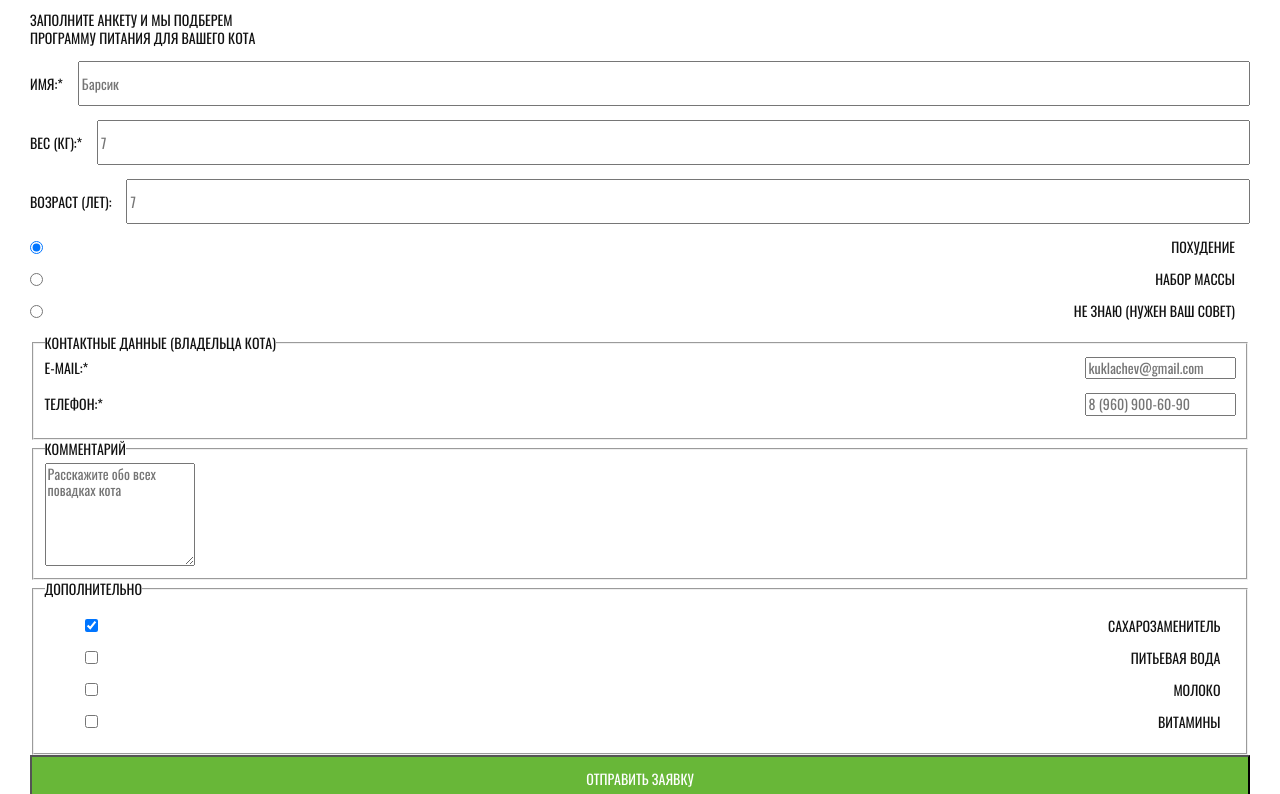
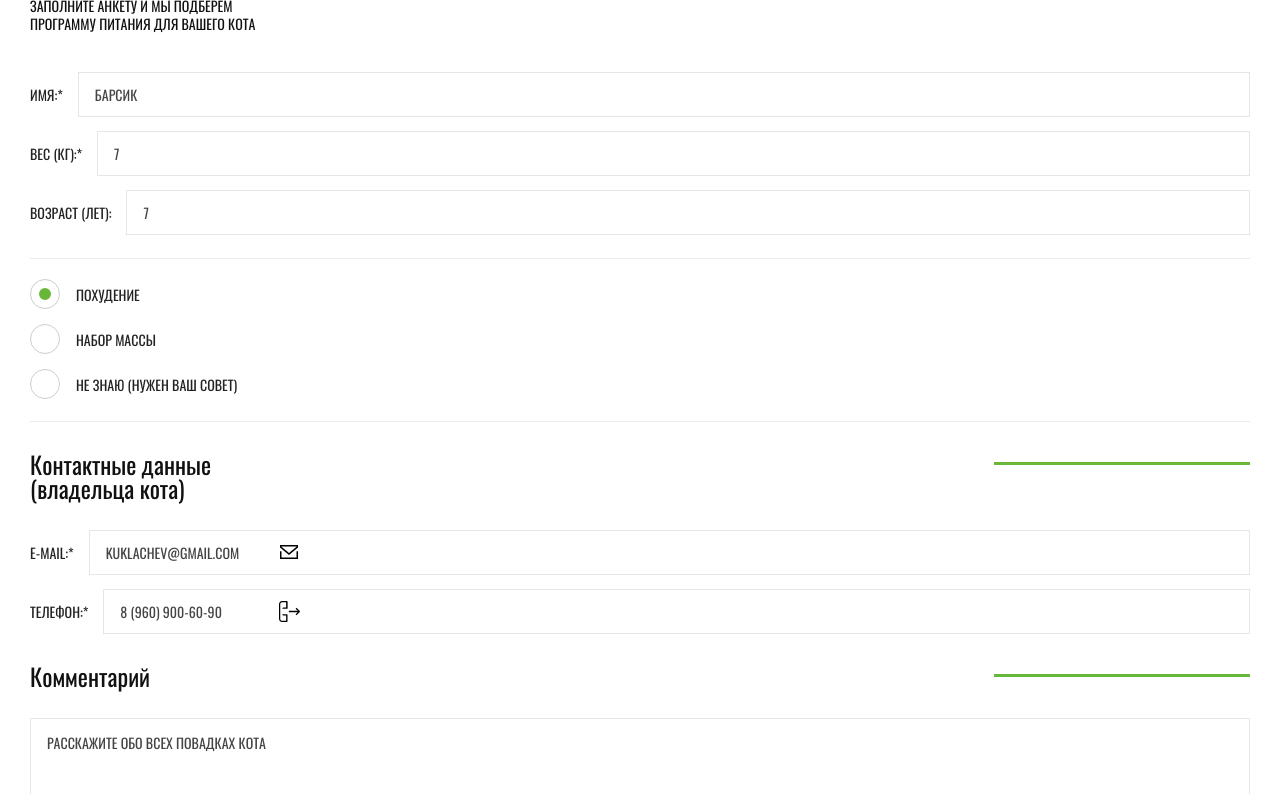
Before and after one commit to katieperca/1129585-cat-energy-19, a website: page source/form.html in a window 1280 px wide. Shown: the part 158-952 px from the top of the page. Drawn offline with nearby package versions, Linux system fonts and the light colour scheme; files that its build step writes are made by us from their sources; files whose address does not match are found by name.

Commit message:
Добавляет стили оставшихся блоков мобильной версии

```diff
--- a/source/form.html
+++ b/source/form.html
@@ -55,57 +55,57 @@
           </ul>
           <ul class="form__list form__list--radio">
             <li class="form__item form__item--radio">
-              <input class="form__input" id="form-weight-loss" type="radio" name="program-type" value="weight-loss" checked>
+              <input class="form__input form__input--radio visually-hidden" id="form-weight-loss" type="radio" name="program-type" value="weight-loss" checked>
               <label for="form-weight-loss">Похудение</label>
             </li>
             <li class="form__item form__item--radio">
-              <input class="form__input" id="form-muscle-gain" type="radio" name="program-type" value="muscle-gain">
+              <input class="form__input form__input--radio visually-hidden" id="form-muscle-gain" type="radio" name="program-type" value="muscle-gain">
               <label for="form-muscle-gain">Набор массы</label>
             </li>
             <li class="form__item form__item--radio">
-              <input class="form__input" id="form-dont-know" type="radio" name="program-type" value="dont-know">
+              <input class="form__input form__input--radio visually-hidden" id="form-dont-know" type="radio" name="program-type" value="dont-know">
               <label for="form-dont-know">Не знаю (нужен ваш совет)</label>
             </li>
           </ul>
-          <fieldset>
-            <legend>Контактные данные (владельца кота)</legend>
+          <div class="form__list-wrapper">
+            <h3 class="form__title">Контактные данные <br> (владельца кота)</h3>
             <ul class="form__list">
               <li class="form__item">
                 <label for="form-email">E-mail:*</label>
-                <input class="form__input" id="form-email" type="email" name="email" placeholder="kuklachev@gmail.com" required>
+                <input class="form__input form__input--email" id="form-email" type="email" name="email" placeholder="kuklachev@gmail.com" required>
               </li>
               <li class="form__item">
                 <label for="form-number">Телефон:*</label>
-                <input class="form__input" id="form-number" type="tel" name="telephone" placeholder="8 (960) 900-60-90" required>
+                <input class="form__input form__input--number" id="form-number" type="tel" name="telephone" placeholder="8 (960) 900-60-90" required>
               </li>
             </ul>
-          </fieldset>
-          <fieldset>
-            <legend>Комментарий</legend>
+          </div>
+          <div class="form__list-wrapper">
+            <h3 class="form__title">Комментарий</h3>
             <label class="visually-hidden" for="form-text">Поле для комментария</label>
             <textarea id="form-text" name="text" rows="6" placeholder="Расскажите обо всех повадках кота"></textarea>
-          </fieldset>
-          <fieldset>
-            <legend>Дополнительно</legend>
-            <ul>
+          </div>
+          <div class="form__list-wrapper">
+            <h3 class="form__title">Дополнительно</h3>
+            <ul class="form__list form__list--checkbox">
               <li class="form__item form__item--checkbox">
-                <input class="form__input" id="form-sweetener" type="checkbox" name="sweetener" checked>
+                <input class="form__input form__input--checkbox visually-hidden" id="form-sweetener" type="checkbox" name="sweetener" checked>
                 <label for="form-sweetener">Сахарозаменитель</label>
               </li>
               <li class="form__item form__item--checkbox">
-                <input class="form__input" id="form-water" type="checkbox" name="water">
+                <input class="form__input form__input--checkbox  visually-hidden" id="form-water" type="checkbox" name="water">
                 <label for="form-water">Питьевая вода</label>
               </li>
               <li class="form__item form__item--checkbox">
-                <input class="form__input" id="form-milk" type="checkbox" name="milk">
+                <input class="form__input form__input--checkbox visually-hidden" id="form-milk" type="checkbox" name="milk">
                 <label for="form-milk">Молоко</label>
               </li>
               <li class="form__item form__item--checkbox">
-                <input class="form__input" id="form-vitamines" type="checkbox" name="sweetener">
+                <input class="form__input form__input--checkbox visually-hidden" id="form-vitamines" type="checkbox" name="sweetener">
                 <label for="form-vitamines">Витамины</label>
               </li>
             </ul>
-          </fieldset>
+          </div>
           <button type="submit" class="form__button button">Отправить заявку</button>
           <p class="form__note"><sup>*</sup> — Обязательные поля</p>
         </form>
--- a/source/sass/blocks/button.scss
+++ b/source/sass/blocks/button.scss
@@ -8,4 +8,14 @@
   color: #ffffff;
 
   background-color: $bg-leaf;
+  border: none;
+
+  &:hover,
+  &:focus {
+    background-color: #5eaa2f;
+  }
+
+  &:active {
+    color: rgba(255, 255, 255, 0.3);
+  }
 }
--- a/source/sass/blocks/form.scss
+++ b/source/sass/blocks/form.scss
@@ -1,12 +1,44 @@
 .form {
   text-transform: uppercase;
+  color: #222222;
+}
+
+.form__title {
+  position: relative;
+
+  margin: 30px 0;
+
+  font-size: 24px;
+  line-height: 1;
+  font-weight: normal;
+  text-align: left;
+  text-transform: none;
+  color: #111111;
+
+  &::after {
+    content: "";
+
+    position: absolute;
+    top: 10px;
+    right: 0;
+
+    width: 20vw;
+    height: 3px;
+
+    background-color: #68b738;
+  }
 }
 
 .form__list {
-  padding: 0;
-  margin: 0;
+  padding:  0;
+  margin: 23px 0;
 
   list-style: none;
+
+  &--radio {
+    border-top: 1px solid #ededed;
+    border-bottom: 1px solid #ededed;
+  }
 }
 
 .form__item {
@@ -14,14 +46,132 @@
   justify-content: space-between;
   align-items: center;
   margin-bottom: 14px;
+  padding: 0;
+  margin: 14px 0;
+
+  &--radio,
+  &--checkbox {
+    padding-left: 46px;
+    margin: 27px 0;
+  }
+}
+
+.form__item--checkbox:last-child {
+  margin-bottom: 43px;
 }
 
 .form label {
+  position: relative;
+
   margin-right: 15px;
+
+  cursor: pointer;
+  user-select: none;
 }
 
-.form input[type="text"] {
+.form__input {
+  &--email {
+    background-image: url("../img/icon-mail.svg");
+    background-position: 190px 14px;
+    background-repeat: no-repeat;
+    background-size: 18px 14px;
+  }
+
+  &--number {
+    background-image: url("../img/icon-phone.svg");
+    background-position: 175px 11px;
+    background-repeat: no-repeat;
+    background-size: 21px 21px;
+  }
+
+  &--radio + label::before,
+  &--checkbox + label::before {
+    content: "";
+
+    position: absolute;
+    top: -7px;
+    left: -46px;
+
+    width: 30px;
+    height: 30px;
+
+    border: 1px solid #cdcdcd;
+    background-color: transparent;
+    background-repeat: no-repeat;
+    background-position: 0 0;
+  }
+
+  &--radio + label::before {
+    border-radius: 50%;
+  }
+}
+
+.form__input--radio:checked + label::after,
+.form__input--checkbox:checked + label::after {
+  content: "";
+
+  position: absolute;
+
+  background-color: transparent;
+  background-repeat: no-repeat;
+  background-position: 0 0;
+}
+
+.form__input--radio + label::after {
+  top: 2px;
+  left: -37px;
+
+  width: 12px;
+  height: 12px;
+
+  border: 6px solid #68b738;
+  border-radius: 50%;
+}
+
+.form__input--checkbox + label::after {
+  top: 0;
+  left: -41px;
+
+  width: 22px;
+  height: 17px;
+
+  background-image: url("../img/tick-svg.svg");
+}
+
+.form input[type="text"],
+.form input[type="email"],
+.form input[type="tel"] {
   flex-grow: 1;
+  padding: 16px;
+  height: 45px;
 
-  height: 45px;
+  border: 1px solid rgba(205,205,205, 0.5);
+
+  &::placeholder {
+    color: #444444;
+    text-transform: uppercase;
+  }
 }
+
+form textarea {
+  width: 100%;
+  min-height: 150px;
+  padding: 16px;
+
+  border-color: rgba(205,205,205, 0.5);
+
+  &::placeholder {
+    color: #444444;
+    text-transform: uppercase;
+  }
+}
+
+.form__note {
+  margin: 23px 0 34px 0;
+
+  font-family: $font-arial;
+  font-size: 14px;
+  line-height: 1.14;
+  text-align: center;
+  text-transform: none;
+}
--- a/source/sass/blocks/page-main.scss
+++ b/source/sass/blocks/page-main.scss
@@ -13,5 +13,9 @@
 }
 
 .page-main__text {
+  padding: 0;
+  margin: 0;
+  margin-bottom: 39px;
+
   text-transform: uppercase;
 }
--- a/source/sass/scaffolding.scss
+++ b/source/sass/scaffolding.scss
@@ -50,29 +50,9 @@ input[type="radio"].visually-hidden {
   clip-path: inset(100%);
 }
 
-.visually-hidden-normal {
-  position: absolute;
-
-  overflow: hidden;
-  clip: rect(0, 0, 0, 0);
-
-  width: 1px;
-  height: 1px;
-  margin: -1px;
-  padding: 0;
-
-  white-space: nowrap;
-
-  opacity: 0;
-  border: 0;
-
-  clip-path: inset(100%);
-}
-
 .visually-hidden-input {
   display: none;
 }
-
 
 .container {
   padding: 0 20px;
```
Also changed, not shown: source/img/tick-svg.svg (added).
